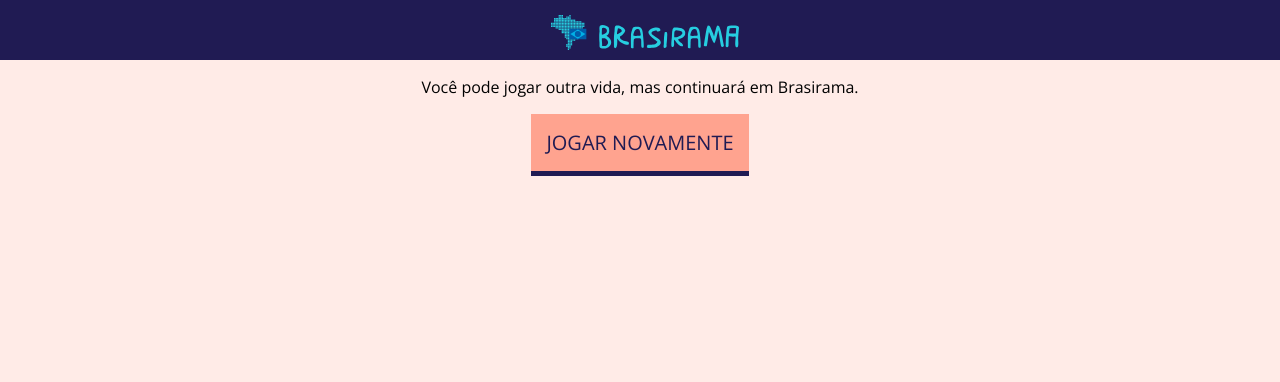
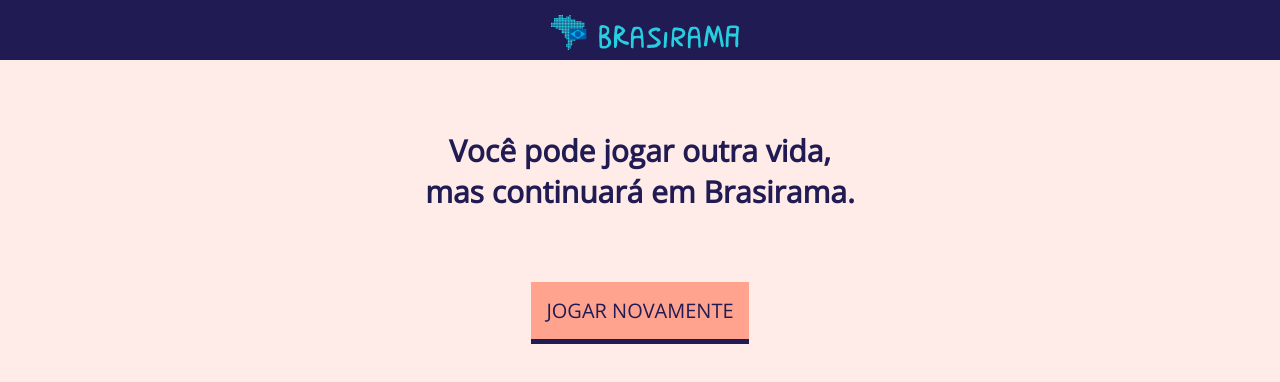
Before and after one commit to thayannevls/Brasirama, a Vue app in the folder brasis_interface/: page /#/fim in a window 1280 px wide. Shown: the top 382 px of the page. Built offline with nearby package versions, Linux system fonts and the light colour scheme.

Commit message:
atualiza

```diff
--- a/brasis_interface/src/App.vue
+++ b/brasis_interface/src/App.vue
@@ -53,8 +53,6 @@
     display: block;
 }
 
-
-
 button {
     font-family: 'Open Sans', sans-serif;
     padding:15px;
--- /dev/null
+++ b/brasis_interface/src/components/Crush.vue
@@ -0,0 +1,18 @@
+<template>
+  <div>
+    <img src="static/image/tela_7_textos.svg" class="image"/>
+  </div>
+</template>
+
+<script>
+export default {
+  name: 'Cor',
+  data () {
+    return {
+    }
+  }
+}
+</script>
+
+<style>
+</style>
--- a/brasis_interface/src/components/EndView.vue
+++ b/brasis_interface/src/components/EndView.vue
@@ -1,6 +1,6 @@
 <template>
   <div>
-    <p class="end-text">Você pode jogar outra vida, mas continuará em Brasirama.</p>
+    <p class="end-text">Você pode jogar outra vida,<br>mas continuará em Brasirama.</p>
     <button class="end-btn">JOGAR NOVAMENTE</button>
   </div>
 </template>
@@ -14,6 +14,10 @@
 <style lang="scss">
 .end-text {
     text-align: center;
+    font-size: 30px;
+    font-weight: bold;
+    color: #201b53;
+    margin: 70px;
 }
 .end-btn {
     display: block;
--- a/brasis_interface/src/components/MainView.vue
+++ b/brasis_interface/src/components/MainView.vue
@@ -23,6 +23,7 @@
 import Mulher from './Mulher.vue'
 import EndView from './EndView.vue'
 import Trabalho from './Trabalho.vue'
+import Crush from './Crush.vue'
 
 export default {
   name: 'MainView',
@@ -37,7 +38,7 @@
         {name: 'escolaridade-rede', anim: 'escolaridade', component: MultiChoice},
         {name: 'escolaridade-corre', anim: 'escolaridade', component: Schoolbar, walkOut: true},
         {name: 'trabalho', component: Trabalho, walkOut: true},
-        {name: 'crush', msg: '<3', walkOut: true},
+        {name: 'crush', msg: '<3', component: Crush, walkOut: true},
         {name: 'fim', msg: '<3', anim: 'caminhando', component: EndView}
       ],
       defaultOptions: {
```
Also changed, not shown: brasis_interface/static/image/tela_7_textos.svg (added), 14 other files (tests, documents, lock files or other folders).
